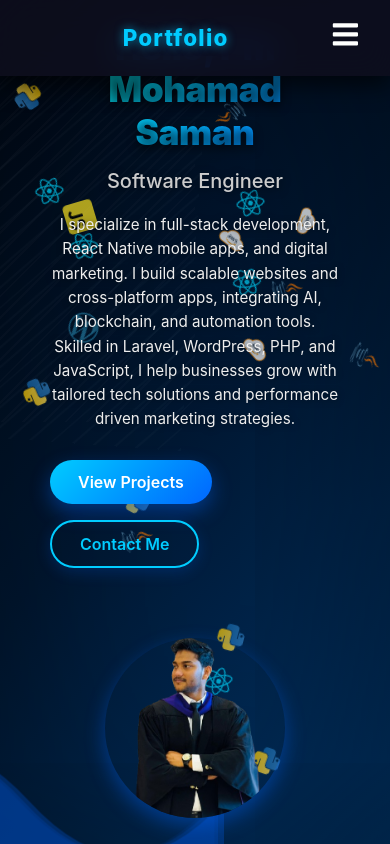
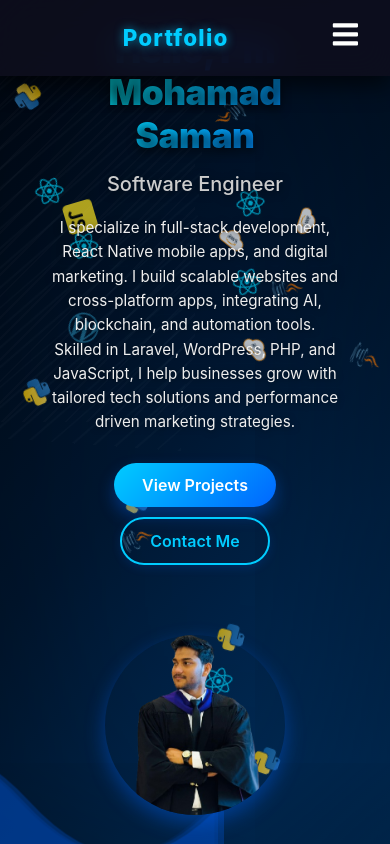
Before and after one commit to Msahan16/Protfolio, a React (Create React App) app: page / in a window 390 px wide. Shown: the top 844 px of the page. Built offline with nearby package versions, Linux system fonts and the light colour scheme.

Commit message:
change hero button view

```diff
--- a/src/components/Hero.css
+++ b/src/components/Hero.css
@@ -44,7 +44,13 @@
   height: 100%;
   top: -50%;
   left: -50%;
-  background: repeating-linear-gradient(135deg, rgba(255, 255, 255, 0.02), rgba(255, 255, 255, 0.02) 2px, transparent 2px, transparent 15px);
+  background: repeating-linear-gradient(
+    135deg,
+    rgba(255, 255, 255, 0.02),
+    rgba(255, 255, 255, 0.02) 2px,
+    transparent 2px,
+    transparent 15px
+  );
   animation: windMove 25s linear infinite;
   z-index: 0;
 }
@@ -148,14 +154,14 @@
 .btn-primary {
   background: linear-gradient(135deg, #00ccff, #0066ff);
   color: var(--white);
-  box-shadow: 0 8px 20px rgba(0, 102, 255, 0.4);
+  box-shadow: 0 8px 16px rgba(0, 102, 255, 0.35); /* reduced shadow */
 }
 
 .btn-secondary {
   background: transparent;
   color: #00ccff;
   border: 2px solid #00ccff;
-  box-shadow: 0 4px 15px rgba(0, 102, 255, 0.2);
+  box-shadow: 0 3px 10px rgba(0, 102, 255, 0.15); /* reduced shadow */
 }
 
 .btn-hover-effect {
@@ -294,6 +300,9 @@
     height: 350px;
     animation: floatDrop 4s ease-in-out infinite alternate;
   }
+  .hero-buttons {
+    justify-content: center; /* Center buttons */
+  }
 }
 
 @media (max-width: 640px) {
@@ -310,6 +319,11 @@
     width: 240px;
     height: 240px;
     margin-top: 25px;
+  }
+  .hero-buttons {
+    flex-direction: column;   /* Stack vertically */
+    align-items: center;      /* Center align */
+    gap: 12px;
   }
 }
 
@@ -328,4 +342,9 @@
     height: 180px;
     margin-top: 30px;
   }
+  .hero-buttons {
+    flex-direction: column;
+    align-items: center;
+    gap: 10px;
+  }
 }
```
